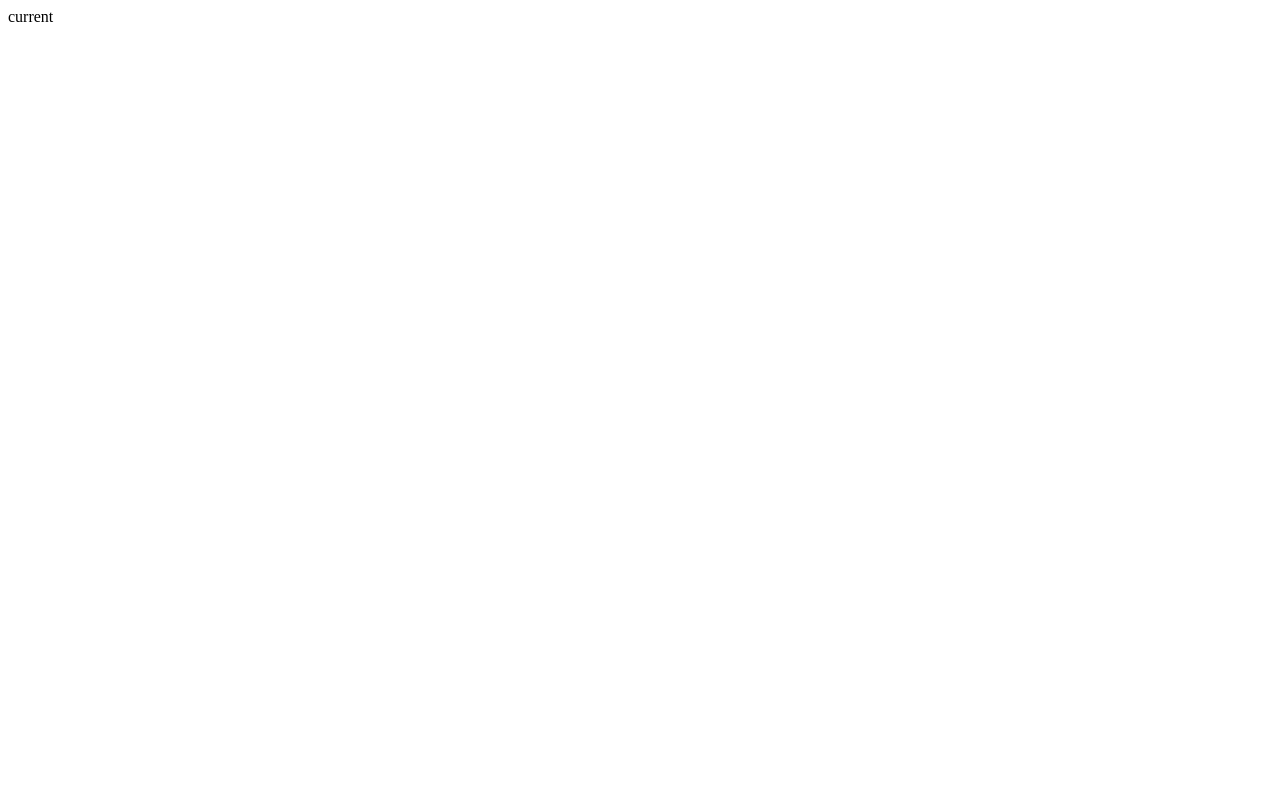
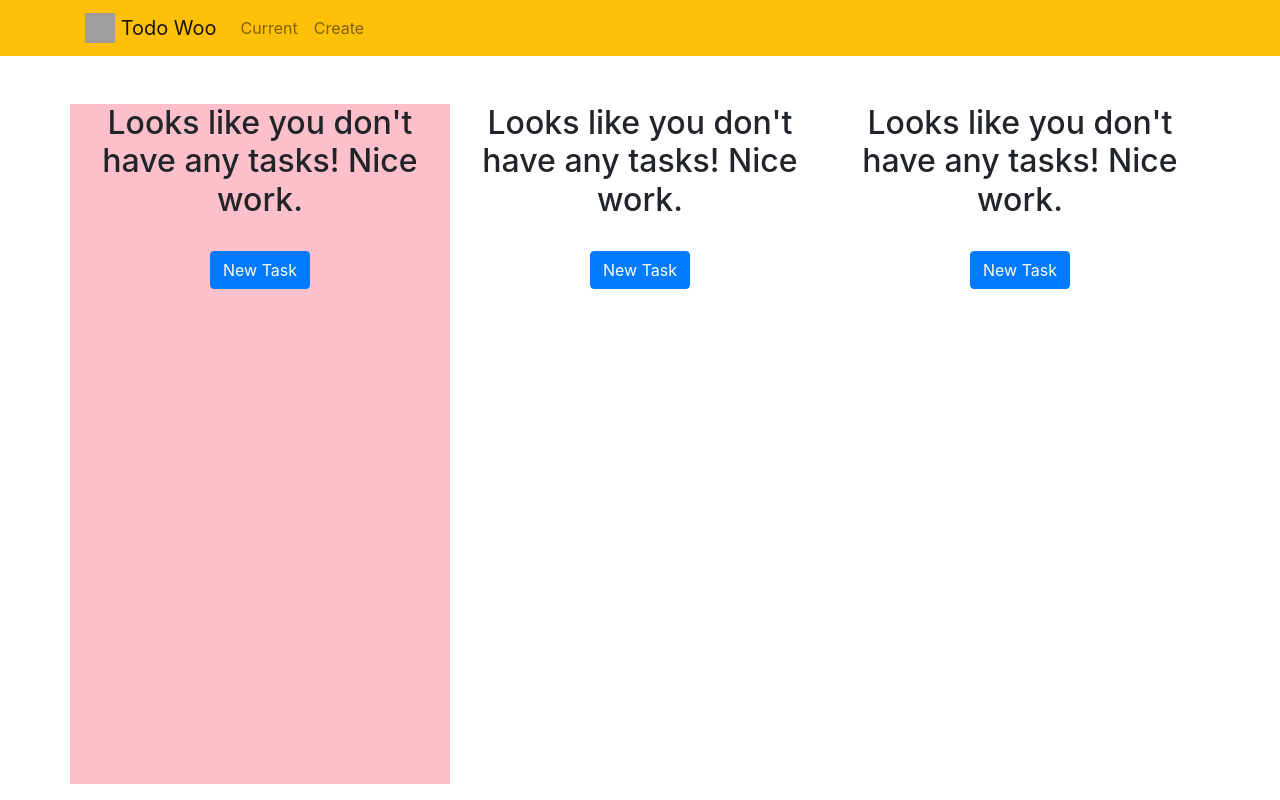
Before and after one commit to gulsahkeskin/TaskLab, a Django app: page /current_tasks in a window 1280 px wide. Before the commit the page is almost empty. Run offline with Django 3.2, Linux system fonts and the light colour scheme; the visitor is signed in with stand-in values (Sample User, id 1); data that the repository does not hold is empty; some libraries are stand-ins or nearby versions; grey boxes are pictures that could not be loaded.

Commit message:
current and view templates created

```diff
--- a/tasks/templates/tasks/current_tasks.html
+++ b/tasks/templates/tasks/current_tasks.html
@@ -1 +1,60 @@
-<p>current</p>
+{% extends "tasks/base.html" %}
+
+{% block content %}
+    <div class="row justify-content-center mt-5" style="height: 100%">
+        <div class="col-md-4" style="background-color: pink; height: 100%">
+            {% if tasks %}
+                <div class="list-group">
+                    {% for task in tasks %}
+                        <a href="{% url 'view_tasks' task.id %}"
+                           class="list-group-item list-group-item-action{% if task.important %} list-group-item-danger{% endif %}"><b>{{ task.title }}</b>
+                            {% if task.memo %} - {{ task.memo|truncatechars:30 }}{% endif %}</a>
+                    {% endfor %}
+                </div>
+            {% else %}
+                <div class="text-center">
+                    <h2>Looks like you don't have any tasks! Nice work.</h2>
+                    <br>
+                    <a role="button" class="btn btn-primary" href="{% url 'create' %}">New Task</a>
+                </div>
+            {% endif %}
+        </div>
+
+        <div class="col-md-4">
+            {% if tasks %}
+                <div class="list-group">
+                    {% for task in tasks %}
+                        <a href="{% url 'view_tasks' task.id %}"
+                           class="list-group-item list-group-item-action{% if todo.important %} list-group-item-danger{% endif %}"><b>{{ todo.title }}</b>
+                            {% if task.memo %} - {{ task.memo|truncatechars:30 }}{% endif %}</a>
+                    {% endfor %}
+                </div>
+            {% else %}
+                <div class="text-center">
+                    <h2>Looks like you don't have any tasks! Nice work.</h2>
+                    <br>
+                    <a role="button" class="btn btn-primary" href="{% url 'create' %}">New Task</a>
+                </div>
+            {% endif %}
+        </div>
+
+        <div class="col-md-4">
+            {% if tasks %}
+                <div class="list-group">
+                    {% for task in tasks %}
+                        <a href="{% url 'view_tasks' task.id %}"
+                           class="list-group-item list-group-item-action{% if task.important %} list-group-item-danger{% endif %}"><b>{{ task.title }}</b>
+                            {% if task.memo %} - {{ task.memo|truncatechars:30 }}{% endif %}</a>
+                    {% endfor %}
+                </div>
+            {% else %}
+                <div class="text-center">
+                    <h2>Looks like you don't have any tasks! Nice work.</h2>
+                    <br>
+                    <a role="button" class="btn btn-primary" href="{% url 'create' %}">New Task</a>
+                </div>
+            {% endif %}
+        </div>
+
+    </div>
+{% endblock %}
--- /dev/null
+++ b/tasks/templates/tasks/view_tasks.html
@@ -0,0 +1 @@
+<p>view tasks</p>
```
